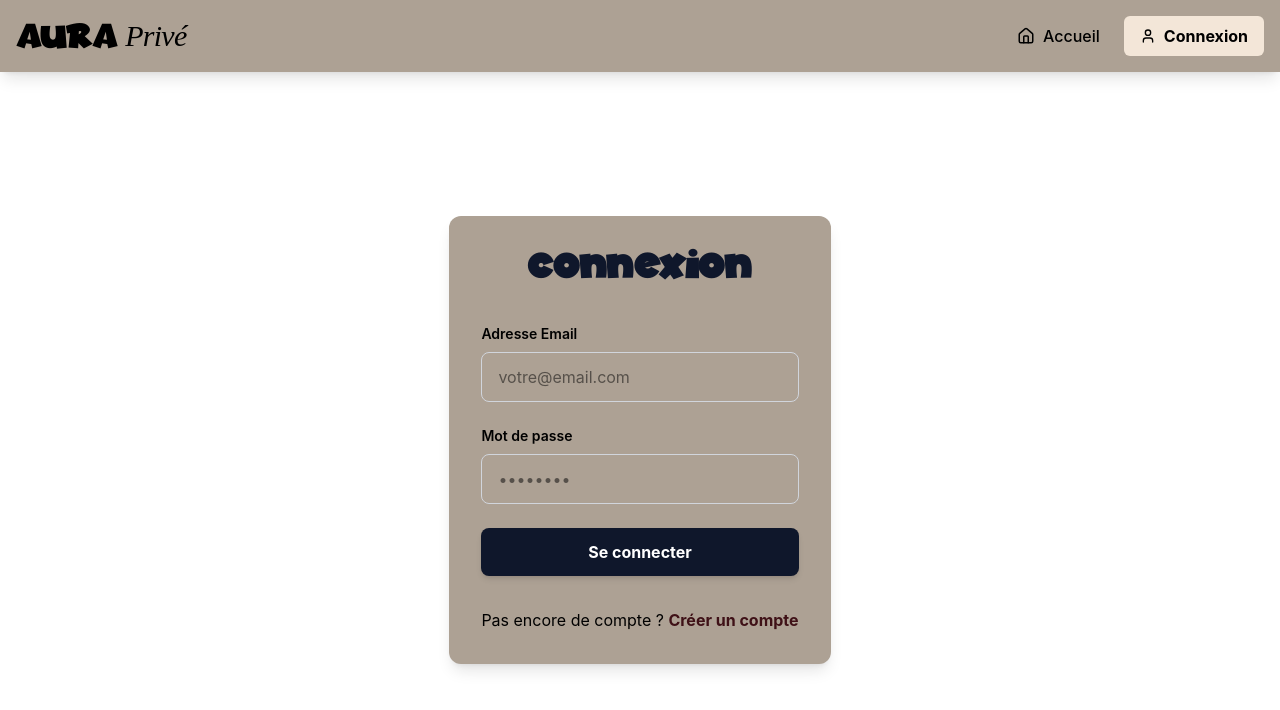
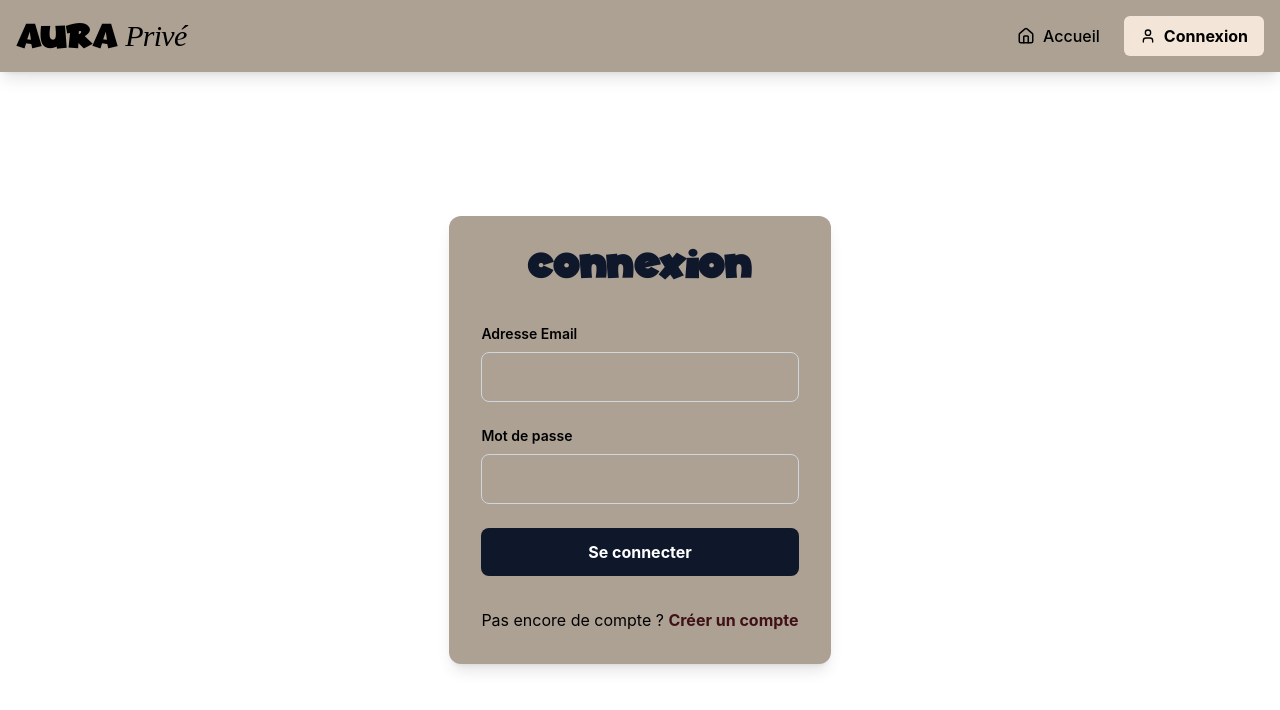
Before and after one commit to Genitah-JOBA/E_Commerce, a React (Vite) app in the folder client/: page /auth in a window 1280 px wide. Shown: the top 710 px of the page. Built offline with nearby package versions, Linux system fonts and the light colour scheme; no server answers.

Commit message:
Masquer l'onglet Produits pour les utilisateurs non connectés

```diff
--- a/client/src/pages/Login.jsx
+++ b/client/src/pages/Login.jsx
@@ -5,58 +5,77 @@ import { useNavigate } from "react-router-dom";
 function Login({ onSwitch }) {
   const [email, setEmail] = useState("");
   const [password, setPassword] = useState("");
-  const [error, setError] = useState(""); // On initialise avec une chaîne vide
+  const [error, setError] = useState("");
+  const [showModal, setShowModal] = useState(false); // Contrôle de la Message Box
 
   const emailRef = useRef(null);
   const passwordRef = useRef(null);
+  const lastActiveField = useRef(null); // Pour savoir quel champ refocaliser
   const navigate = useNavigate();
+
+  // Fonction pour afficher la box et bloquer
+  const triggerError = (message, fieldRef) => {
+    setError(message);
+    setShowModal(true);
+    lastActiveField.current = fieldRef;
+  };
 
   const validateField = (e, type) => {
     const value = e.target.value;
+    if (value === "") return;
 
-    // Si le champ est vide, on ne bloque pas (optionnel)
-    if (value === "") {
-      setError("");
-      return;
-    }
-
-    let errorMessage = "";
     if (type === "email") {
       const isValidEmail = value.includes("@") && value.includes(".");
-      if (!isValidEmail) errorMessage = "Format email invalide (ex: nom@domaine.com)";
+      if (!isValidEmail) {
+        triggerError("Format email invalide (ex: nom@domaine.com)", emailRef);
+      }
     } else if (type === "password") {
-      if (value.length < 4) errorMessage = "Le mot de passe doit faire au moins 4 caractères";
+      if (value.length < 4) {
+        triggerError("Le mot de passe est trop court (min 4)", passwordRef);
+      }
     }
+  };
 
-    if (errorMessage) {
-      setError(errorMessage);
-      // On utilise un timeout pour forcer le focus APRES le rendu de l'erreur
-      setTimeout(() => {
-        e.target.focus();
-      }, 10);
-    } else {
-      setError(""); // On vide l'erreur si tout est bon
-    }
+  const closeModal = () => {
+    setShowModal(false);
+    setError("");
+    // Redonne le focus au champ fautif dès la fermeture
+    setTimeout(() => {
+      lastActiveField.current?.current?.focus();
+    }, 10);
   };
 
   const handleLogin = async (e) => {
     e.preventDefault();
-    setError(""); // Reset avant tentative
-
     try {
       const res = await API.post("/auth/login", { email, password });
       localStorage.setItem("token", res.data.token);
       localStorage.setItem("user", JSON.stringify(res.data.user));
       navigate("/admin");
     } catch (err) {
-      // Si l'API renvoie une erreur (ex: 401), on affiche l'erreur et on bloque sur l'email
-      setError("Email ou mot de passe incorrect");
-      setTimeout(() => emailRef.current?.focus(), 10);
+      triggerError("Email ou mot de passe incorrect", emailRef);
     }
   };
 
   return (
-    <div className="min-h-[calc(100vh-64px)] flex items-center justify-center bg-white px-4">
+    <div className="min-h-[calc(100vh-64px)] flex items-center justify-center bg-white px-4 relative">
+
+      {/* --- MESSAGE BOX (MODALE) --- */}
+      {showModal && (
+        <div className="fixed inset-0 z-50 flex items-center justify-center bg-black/50 backdrop-blur-sm">
+          <div className="bg-white p-6 rounded-xl shadow-2xl max-w-sm w-full border-t-4 border-red-600 animate-in fade-in zoom-in duration-200">
+            <h3 className="text-xl font-bold text-red-600 mb-2">Erreur de saisie</h3>
+            <p className="text-gray-700 mb-6 font-medium">{error}</p>
+            <button
+              onClick={closeModal}
+              className="w-full bg-slate-900 text-white py-2 rounded-lg font-bold hover:bg-slate-800 transition"
+            >
+              Corriger le champ
+            </button>
+          </div>
+        </div>
+      )}
+
       <div className="max-w-md w-full bg-[#ada194] rounded-xl shadow-lg p-8">
         <div className="text-center mb-10">
           <h2 className="text-3xl font-extrabold text-slate-900" style={{ fontFamily: 'adorable' }}>
@@ -65,21 +84,12 @@ function Login({ onSwitch }) {
         </div>
 
         <form onSubmit={handleLogin} className="space-y-6">
-          {/* Message d'erreur : affichage SI error n'est pas vide */}
-          {error && (
-            <div className="bg-red-100 border-l-4 border-red-600 text-red-700 p-3 rounded shadow-sm text-sm font-bold animate-pulse">
-              {error}
-            </div>
-          )}
-
           <div>
             <label className="block text-sm font-semibold text-black mb-2">Adresse Email</label>
             <input
               ref={emailRef}
               type="email"
-              placeholder="votre@email.com"
-              className={`w-full px-4 py-3 rounded-lg border outline-none transition-all
-                ${error && error.includes("email") ? 'border-red-600 ring-2 ring-red-100' : 'border-gray-300 focus:ring-2 focus:ring-blue-500'}`}
+              className="w-full px-4 py-3 rounded-lg border border-gray-300 outline-none focus:ring-2 focus:ring-blue-500"
               value={email}
               onChange={(e) => setEmail(e.target.value)}
               onBlur={(e) => validateField(e, "email")}
@@ -92,9 +102,7 @@ function Login({ onSwitch }) {
             <input
               ref={passwordRef}
               type="password"
-              placeholder="••••••••"
-              className={`w-full px-4 py-3 rounded-lg border outline-none transition-all
-                ${error && error.includes("passe") ? 'border-red-600 ring-2 ring-red-100' : 'border-gray-300 focus:ring-2 focus:ring-blue-500'}`}
+              className="w-full px-4 py-3 rounded-lg border border-gray-300 outline-none focus:ring-2 focus:ring-blue-500"
               value={password}
               onChange={(e) => setPassword(e.target.value)}
               onBlur={(e) => validateField(e, "password")}
@@ -102,7 +110,7 @@ function Login({ onSwitch }) {
             />
           </div>
 
-          <button type="submit" className="w-full bg-slate-900 text-white font-bold py-3 rounded-lg hover:bg-slate-800 shadow-md">
+          <button type="submit" className="w-full bg-slate-900 text-white font-bold py-3 rounded-lg hover:bg-slate-800">
             Se connecter
           </button>
         </form>
```
